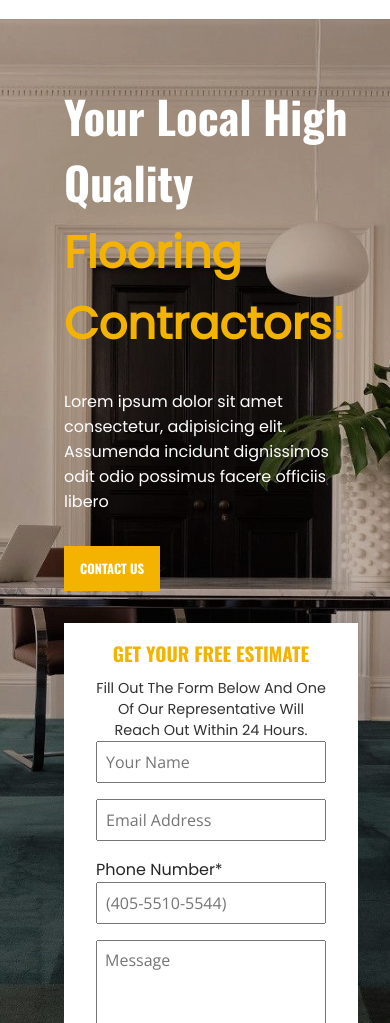
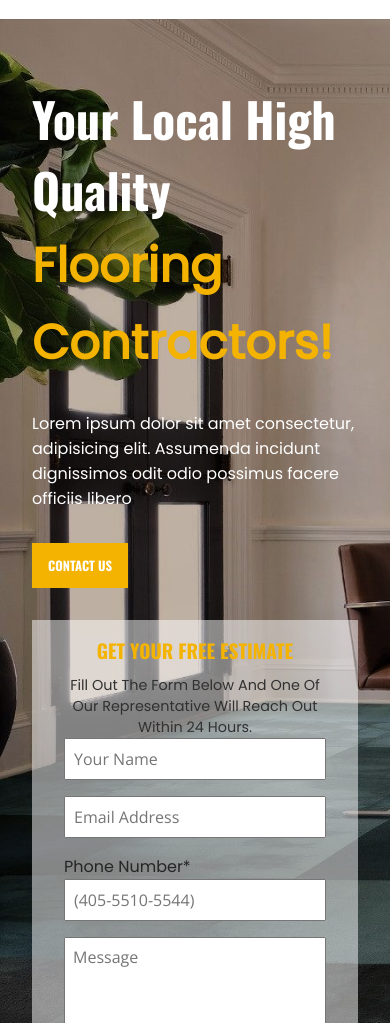
Before and after one commit to Iamisaacson/demo-site, a plain HTML site: page index.html in a window 390 px wide. Shown: the part 77-1100 px from the top of the page. Drawn offline with nearby package versions, Linux system fonts and the light colour scheme; a web font is replaced by a local one.

Commit message:
Update style-demo.css

```diff
--- a/style-demo.css
+++ b/style-demo.css
@@ -679,16 +679,21 @@ form button {
 
   .hero {
     display: block;
-    padding-top: 4rem;
+    padding: 4rem 2rem 4rem 2rem;
+    background-position: left;
   }
 
   .hero h1 {
-    font-size: 2.8rem;
+    font-size: 3rem;
 }
 
   .hero a {
     margin-bottom: 1rem;
     font-size: 0.8rem;
+  }
+
+  .right-hero {
+    background-color: rgb(255 255 255 / 50%);
   }
 
   form input {
```
